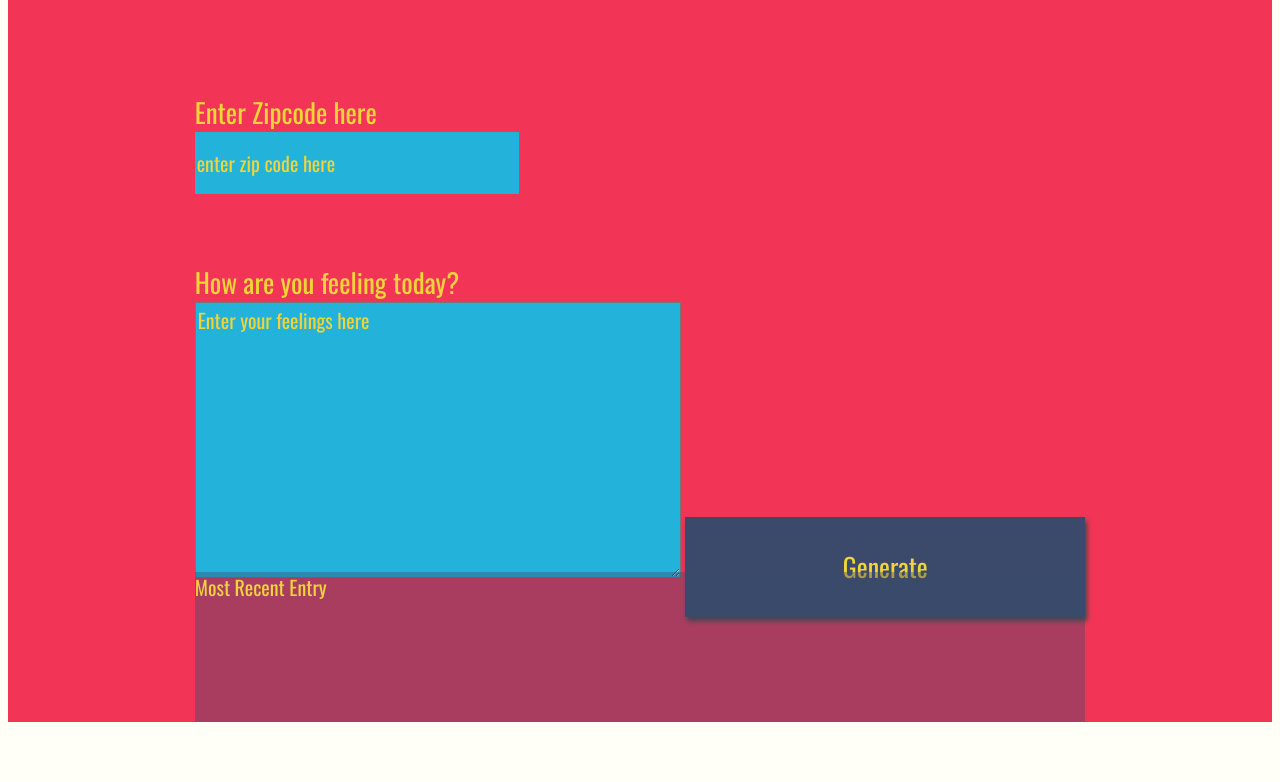
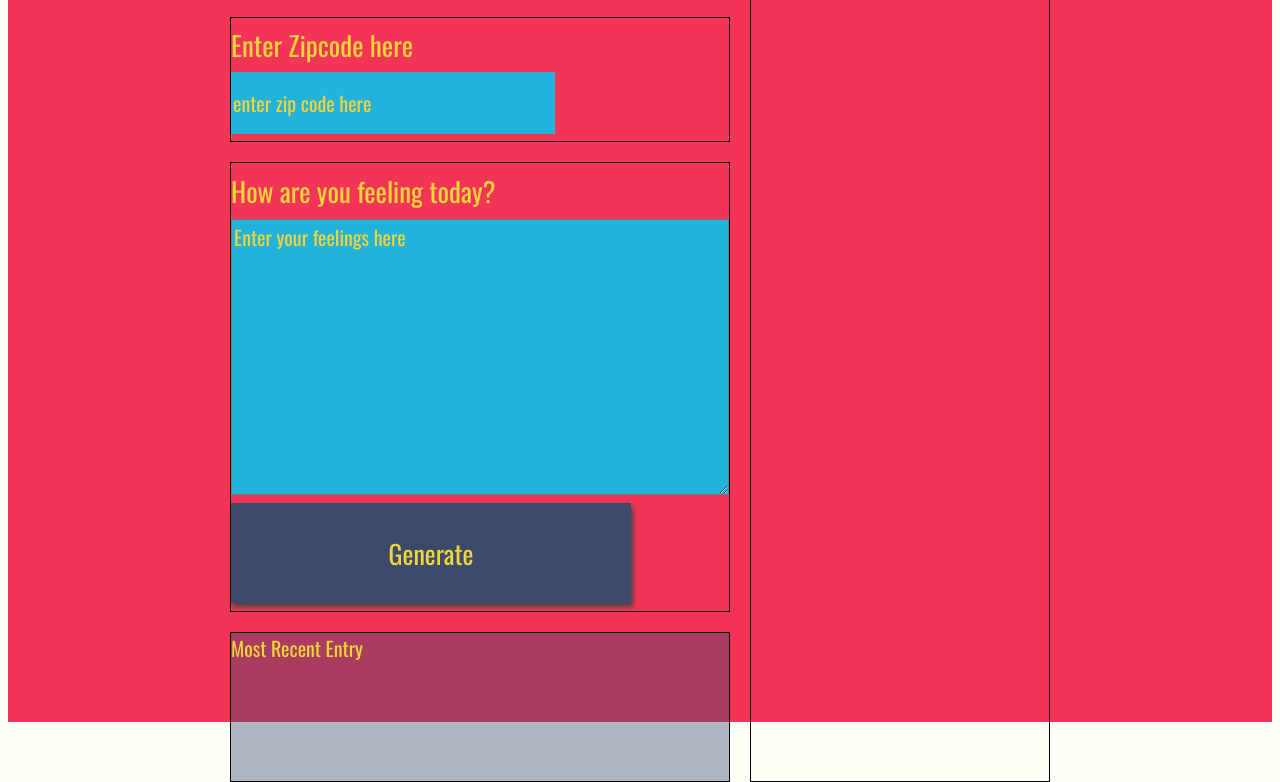
Before and after one commit to sphawley/weather-journal-app, a plain HTML site: page website/index.html in a window 1280 px wide. Shown: the part 86-868 px from the top of the page. Before the commit the page ends 816 px from the top, so only its background shows below. Drawn offline with nearby package versions, Linux system fonts and the light colour scheme; a web font is replaced by a local one.

Commit message:
feat: Add structure to app layout

```diff
--- a/website/app.js
+++ b/website/app.js
@@ -51,8 +51,8 @@ const getData = async (url = '') => {
 };
 
 const updateUI = async () => {
-  const data = await getData('/all');
   try {
+    const data = await getData('/all');
     console.log('Got all data');
     console.log(data);
     document.querySelector('#date').innerHTML = data[data.length -1].date;
--- a/website/index.html
+++ b/website/index.html
@@ -28,8 +28,11 @@
           <div id = "content"></div>
         </div>
       </div>
+      <div class = "holder history">
+        <ul class = "history__list">
+        </ul>
+      </div>
     </div>
     <script src="app.js" type="text/javascript"></script>
-
   </body>
 </html>
--- a/website/style.css
+++ b/website/style.css
@@ -5,9 +5,14 @@ body{
 
 #app{
   display: grid;
-  grid-auto-rows: minmax(150px, auto);
-  /* grid-template-columns:  */
-  height:100vh;
+  grid-template-rows: 75px 125px 450px 150px;
+  grid-template-columns: 1fr 500px 300px 1fr;
+  grid-template-areas:
+  ". headline history ."
+  ". zip history ."
+  ". feel history ."
+  ". entry history .";
+  height: 100vh;
   background: #f23557;
   color: #f0d43a;
   justify-content: center;
@@ -17,11 +22,30 @@ body{
 }
 
 .holder{
-
+  border: 1px solid black;
 }
 
 .entry{
+  grid-area: entry;
   background: rgba(59, 74, 107, .4);
+}
+
+.zip {
+  display: flex;
+  flex-direction: column;
+  justify-content: space-evenly;
+  grid-area: zip;
+}
+
+.feel {
+  display: flex;
+  flex-direction: column;
+  justify-content: space-evenly;
+  grid-area: feel;
+}
+
+.history {
+  grid-area: history;
 }
 
 #entryHolder{
@@ -41,8 +65,9 @@ body{
 }
 
 .headline {
+  grid-area: headline;
+}
 
-}
 .title{
 
 }
```
Lines whose indentation alone changed are shown as unchanged.
